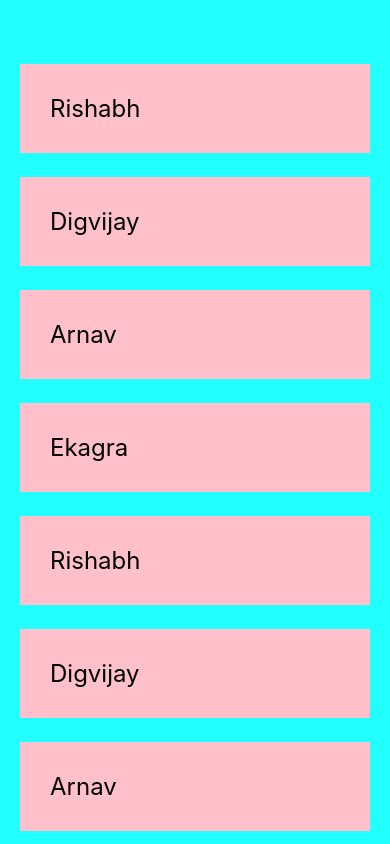
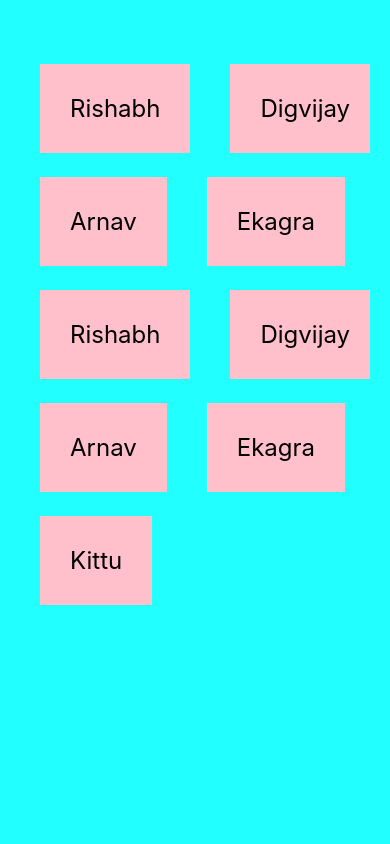
Before and after one commit to rishabhborn2win/myproject, a React Native app: screen / in a window 390 px wide. Built offline with nearby package versions, Linux system fonts and the light colour scheme.

Commit message:
FlatList

```diff
--- a/App.js
+++ b/App.js
@@ -1,6 +1,6 @@
 import { StatusBar } from 'expo-status-bar';
 import React, {useState} from 'react';
-import { StyleSheet, Text, View, ScrollView } from 'react-native';
+import { StyleSheet, Text, View, FlatList } from 'react-native';
 
 export default function App() {
   const [people, setPeople] = useState([
@@ -11,12 +11,21 @@ export default function App() {
     {name: "Rishabh", key: '5'},
     {name: "Digvijay", key: "6"},
     {name: "Arnav", key:"7"},
-    {name: "Ekagra", key:"8"}
+    {name: "Ekagra", key:"8"},
+    {name: "Kittu", key: "9"}
   ])
 
   return (
     <View style={styles.container}>
-      <ScrollView>
+
+    <FlatList
+      numColumns={2}
+      data={people}
+      renderItem={({item}) => (
+        <Text style={styles.item}>{item.name}</Text>
+      )}
+    />
+      {/* <ScrollView>
         {people.map((x) => {
         return (
           <View key={x.key}>
@@ -24,7 +33,7 @@ export default function App() {
           </View>
         )
       })}
-      </ScrollView>
+      </ScrollView> */}
 
       <StatusBar style="auto" />
     </View>
@@ -44,7 +53,8 @@ const styles = StyleSheet.create({
     marginTop: 24,
     padding: 30,
     backgroundColor: 'pink',
-    fontSize: 24
+    fontSize: 24,
+    marginHorizontal: 20
   }
 
 });
```
